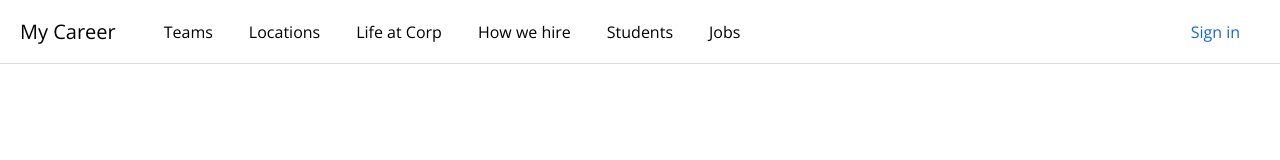
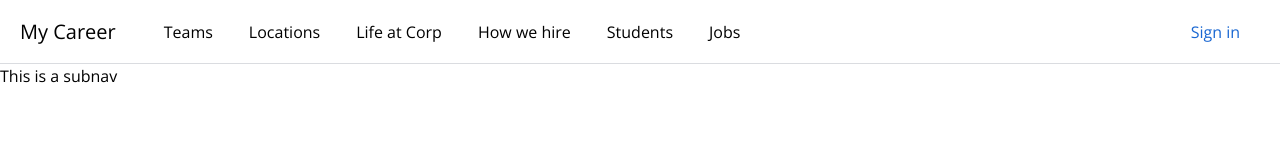
Before and after one commit to gianlucanesta/vue-job-search, a Vue app: page / in a window 1280 px wide. Shown: the top 160 px of the page. Built offline with nearby package versions, Linux system fonts and the light colour scheme.

Commit message:
Create TheSubnav Component

```diff
--- a/src/components/MainNav.vue
+++ b/src/components/MainNav.vue
@@ -17,17 +17,21 @@
         <ActionButton v-else text="Sign in" type="secondary" @click="loginUser" />
       </div>
     </div>
+    <the-subnav />
   </div>
 </template>
 
 <script>
 import ActionButton from '@/components/ActionButton.vue'
 import ProfileImage from '@/components/ProfileImage.vue'
+import TheSubnav from '@/components/TheSubnav.vue'
+
 export default {
   name: 'MainNav',
   components: {
     ActionButton,
-    ProfileImage
+    ProfileImage,
+    TheSubnav
   },
   data() {
     return {
--- /dev/null
+++ b/src/components/TheSubnav.vue
@@ -0,0 +1,9 @@
+<template>
+  <div>This is a subnav</div>
+</template>
+
+<script>
+export default {
+  name: 'TheSubnav'
+}
+</script>
```
